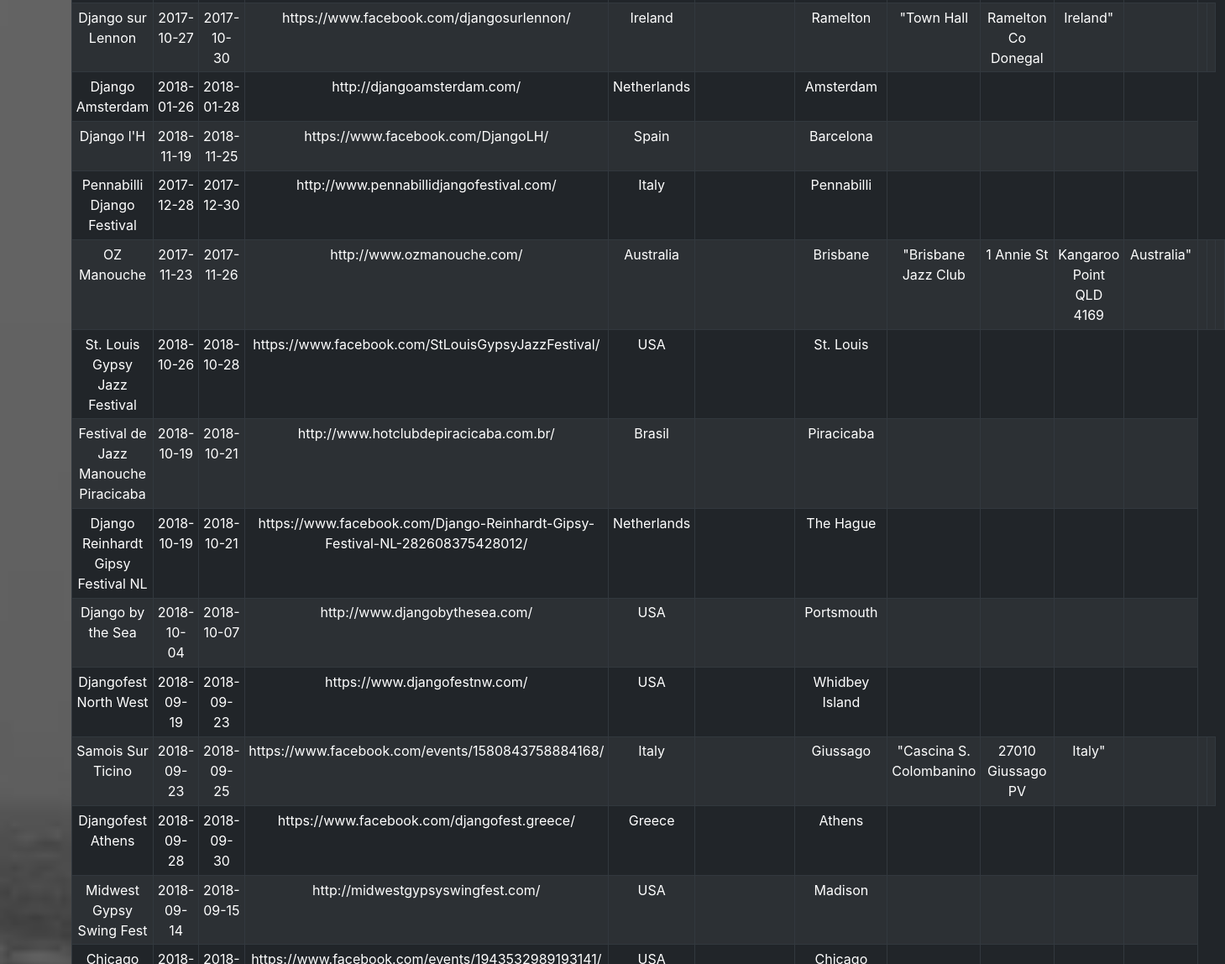
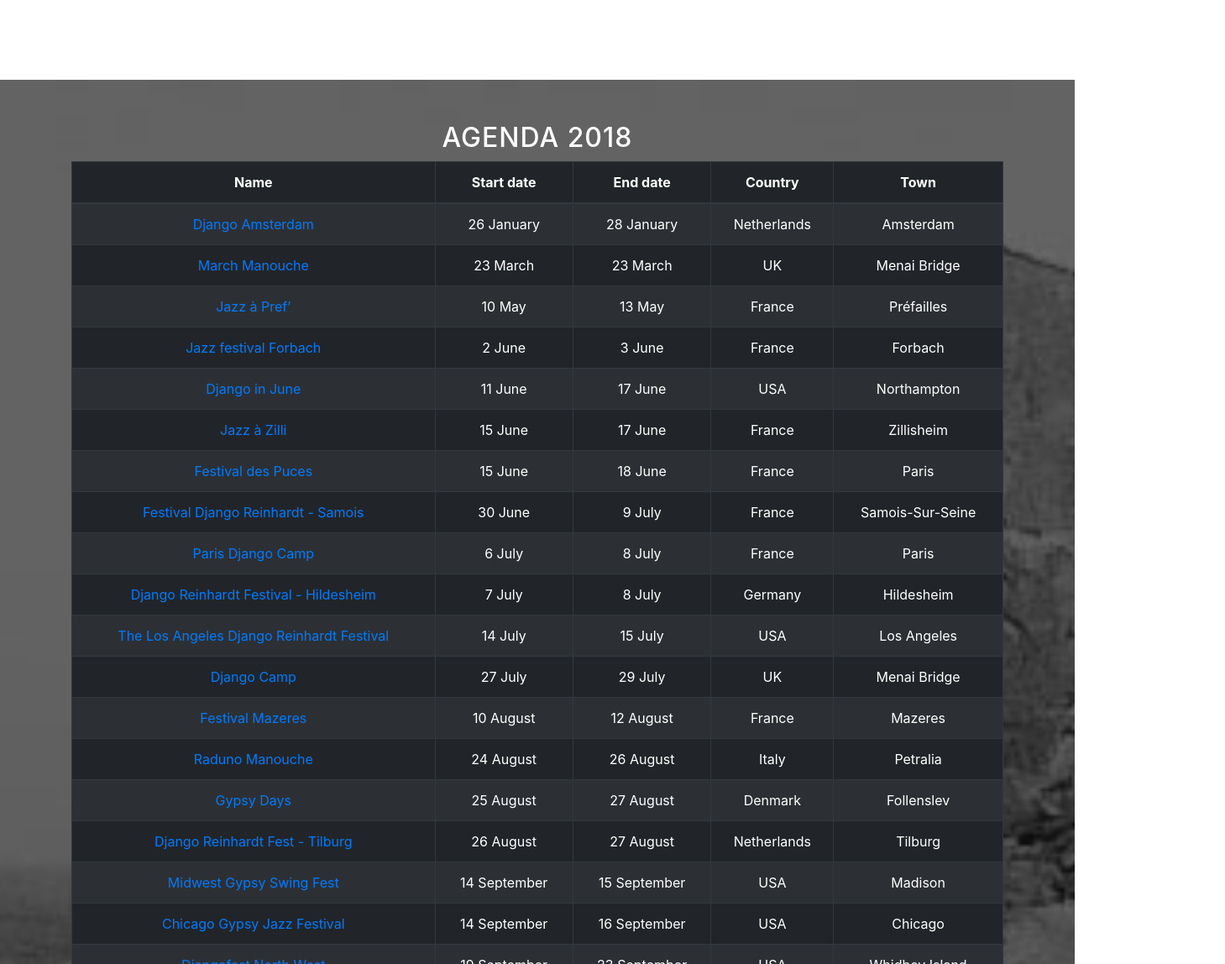
Before and after one commit to tbouttaz/GypsyJazzAgenda, a website with bundled scripts: page index.html in a window 1280 px wide. Shown: the part 1652-2800 px from the top of the page at 84% size, 1459 px wide, since content can reach past the window. Built offline with nearby package versions, Linux system fonts and the light colour scheme.

Commit message:
Updating table content and map ratio

```diff
--- a/index.html
+++ b/index.html
@@ -40,7 +40,7 @@
               <a class="nav-link js-scroll-trigger" href="#about">Festivals Map</a>
             </li>
             <li class="nav-item">
-              <a class="nav-link js-scroll-trigger" href="#download">List of Events</a>
+              <a class="nav-link js-scroll-trigger" href="#download">Agenda</a>
             </li>
             <li class="nav-item">
               <a class="nav-link js-scroll-trigger" href="#contact">Contact</a>
@@ -60,8 +60,8 @@
               <p class="intro-text">Love Gypsy Jazz but struggling to find festivals?
                 <br>Gypsy Jazz Agenda lists most of the festivals worldwide!
                 <!-- TODO - find class for smooth transition - nav-link js-scroll-trigger ? -->
-                <br>Have a look at the <a href="#about">Map</a> or <a href="#download">List of events</a>.<br>
-                And if you've noticed something's missing, <a  href="#contact">let me know</a>!
+                <br>Start exploring the <a class="js-scroll-trigger" href="#about">Map</a> or have a look at the <a class="js-scroll-trigger" href="#download">Agenda</a>.<br>
+                And if you've noticed something's missing, <a class="js-scroll-trigger" href="#contact">let me know</a>!
               </p>
               <a href="#about" class="btn btn-circle js-scroll-trigger">
                 <i class="fa fa-angle-double-down animated"></i>
@@ -76,10 +76,17 @@
     <section id="about" class="content-section text-center">
       <div class="container">
         <div class="row">
-          <div class="col-lg-8 mx-auto">
-            <h2>Map</h2>
+          <!-- <div class="col-lg-8 mx-auto"> -->
+          <div class="mx-auto">
+            <h2>Festivals Map</h2>
             <!-- Google Map -->
-            <!-- <iframe src="https://www.google.com/maps/d/embed?mid=1r7D6ot3pYLQ_EzNalRJnU_3HYwozqIik" width="800" height="600" center="47.273285, 124.515024" zoom="5"></iframe> -->
+            <p>
+              View in <a target="_blank" href="https://www.google.com/maps/d/viewer?mid=1r7D6ot3pYLQ_EzNalRJnU_3HYwozqIik&ll=47.75261289886664%2C3.8230838875000472&z=5">Full Screen</a>
+            </p>
+            <!-- TODO - hide the map on small devices and only leave the Full Screen link -->
+            <div class="google-maps">
+              <iframe src="https://www.google.com/maps/d/embed?mid=1r7D6ot3pYLQ_EzNalRJnU_3HYwozqIik" width="1000" height="600" center="47.273285, 124.515024" zoom="5"></iframe>
+            </div>
 
             <!-- DataWrapper Map (not working - check if need to be enabled on the admin page?) -->
             <!-- <iframe id="datawrapper-chart-0hMhq" src="//datawrapper.dwcdn.net/0hMhq/1/" scrolling="no" frameborder="0" allowtransparency="true" style="width: 0; min-width: 100% !important;" height="400"></iframe><script type="text/javascript">if("undefined"==typeof window.datawrapper)window.datawrapper={};window.datawrapper["0hMhq"]={},window.datawrapper["0hMhq"].embedDeltas={"100":400,"200":400,"300":400,"400":400,"500":400,"700":400,"800":400,"900":400,"1000":400},window.datawrapper["0hMhq"].iframe=document.getElementById("datawrapper-chart-0hMhq"),window.datawrapper["0hMhq"].iframe.style.height=window.datawrapper["0hMhq"].embedDeltas[Math.min(1e3,Math.max(100*Math.floor(window.datawrapper["0hMhq"].iframe.offsetWidth/100),100))]+"px",window.addEventListener("message",function(a){if("undefined"!=typeof a.data["datawrapper-height"])for(var b in a.data["datawrapper-height"])if("0hMhq"==b)window.datawrapper["0hMhq"].iframe.style.height=a.data["datawrapper-height"][b]+"px"});</script> -->
@@ -88,49 +95,225 @@
       </div>
     </section>
 
-    <!-- Download Section -->
+    <!-- Download Section (actually Agenda Section) -->
     <section id="download" class="download-section content-section text-center">
       <div class="container">
         <div class="mx-auto">
-          <h2>List</h2>
+          <h2>Agenda 2018</h2>
           <div id="app">
             <!-- <festivaltable :festidata="data"></festivaltable> -->
             <div class="table-responsive-lg">
-              <table class="table table-bordered table-hover table-condensed table-striped table-dark table-sm">
+              <table class="table table-bordered table-hover table-condensed table-striped table-dark">
               <caption>List of Gypsy Jazz festivals</caption>
                   <thead>
-                    <tr><td>Name</td><td>Start date</td><td>End date</td><td>Website</td><td>Country</td><td>Region</td><td>Town</td><td>Address</td><td>Price</td><td>Camping</td><td>Note</td></tr>
+                    <tr><th scope="col">Name</th><th scope="col">Start date</th><th scope="col">End date</th><th scope="col">Country</th><th scope="col">Town</th></tr>
                   </thead>
 
                   <tbody>
-                    <tr><td>Jazz à Zilli</td><td>2018-06-15</td><td>2018-06-17</td><td>www.festivaljazzmanouche.org</td><td>France</td><td>Grand Est</td><td>Zillisheim</td><td>Salle polyvalente de Zillisheim - Rue de Didenheim - 68720 Zillisheim</td><td>0</td><td></td><td>Le festival recherche des bénévoles</td></tr>
-                    <tr><td>Jazz à Pref’</td><td>2018-05-10</td><td>2018-05-13</td><td>http://www.musicscool.fr</td><td>France</td><td>Pays de la Loire</td><td>Préfailles</td><td>"31 Grande Rue</td><td> Préfailles"</td><td></td><td></td><td></td></tr>
-                    <tr><td>Festival Mazeres</td><td>2018-08-10</td><td>2018-08-12</td><td>https://www.festivalmazeres.fr</td><td>France</td><td>Occitanie</td><td>Mazeres</td><td></td><td>55</td><td></td><td></td></tr>
-                    <tr><td>Jazz festival Forbach</td><td>2018-06-02</td><td>2018-06-03</td><td>http://www.jazzfestivalforbach.fr</td><td>France</td><td>Grand Est</td><td>Forbach</td><td></td><td>60</td><td></td><td></td></tr>
-                    <tr><td>Django sur Lennon</td><td>2017-10-27</td><td>2017-10-30</td><td>https://www.facebook.com/djangosurlennon/</td><td>Ireland</td><td></td><td>Ramelton</td><td>"Town Hall</td><td> Ramelton Co Donegal</td><td> Ireland"</td><td></td><td></td><td></td></tr>
-                    <tr><td>Django Amsterdam</td><td>2018-01-26</td><td>2018-01-28</td><td>http://djangoamsterdam.com/</td><td>Netherlands</td><td></td><td>Amsterdam</td><td></td><td></td><td></td><td></td></tr>
-                    <tr><td>Django l'H</td><td>2018-11-19</td><td>2018-11-25</td><td>https://www.facebook.com/DjangoLH/</td><td>Spain</td><td></td><td>Barcelona</td><td></td><td></td><td></td><td></td></tr>
-                    <tr><td>Pennabilli Django Festival</td><td>2017-12-28</td><td>2017-12-30</td><td>http://www.pennabillidjangofestival.com/</td><td>Italy</td><td></td><td>Pennabilli</td><td></td><td></td><td></td><td></td></tr>
-                    <tr><td>OZ Manouche</td><td>2017-11-23</td><td>2017-11-26</td><td>http://www.ozmanouche.com/</td><td>Australia</td><td></td><td>Brisbane</td><td>"Brisbane Jazz Club</td><td> 1 Annie St</td><td> Kangaroo Point QLD 4169</td><td> Australia"</td><td></td><td></td><td></td></tr>
-                    <tr><td>St. Louis Gypsy Jazz Festival</td><td>2018-10-26</td><td>2018-10-28</td><td>https://www.facebook.com/StLouisGypsyJazzFestival/</td><td>USA</td><td></td><td>St. Louis</td><td></td><td></td><td></td><td></td></tr>
-                    <tr><td>Festival de Jazz Manouche Piracicaba</td><td>2018-10-19</td><td>2018-10-21</td><td>http://www.hotclubdepiracicaba.com.br/</td><td>Brasil</td><td></td><td>Piracicaba</td><td></td><td></td><td></td><td></td></tr>
-                    <tr><td>Django Reinhardt Gipsy Festival NL</td><td>2018-10-19</td><td>2018-10-21</td><td>https://www.facebook.com/Django-Reinhardt-Gipsy-Festival-NL-282608375428012/</td><td>Netherlands</td><td></td><td>The Hague</td><td></td><td></td><td></td><td></td></tr>
-                    <tr><td>Django by the Sea</td><td>2018-10-04</td><td>2018-10-07</td><td>http://www.djangobythesea.com/</td><td>USA</td><td></td><td>Portsmouth</td><td></td><td></td><td></td><td></td></tr>
-                    <tr><td>Djangofest North West</td><td>2018-09-19</td><td>2018-09-23</td><td>https://www.djangofestnw.com/</td><td>USA</td><td></td><td>Whidbey Island</td><td></td><td></td><td></td><td></td></tr>
-                    <tr><td>Samois Sur Ticino</td><td>2018-09-23</td><td>2018-09-25</td><td>https://www.facebook.com/events/1580843758884168/</td><td>Italy</td><td></td><td>Giussago</td><td>"Cascina S. Colombanino</td><td> 27010 Giussago PV</td><td> Italy"</td><td></td><td></td><td></td></tr>
-                    <tr><td>Djangofest Athens</td><td>2018-09-28</td><td>2018-09-30</td><td>https://www.facebook.com/djangofest.greece/</td><td>Greece</td><td></td><td>Athens</td><td></td><td></td><td></td><td></td></tr>
-                    <tr><td>Midwest Gypsy Swing Fest</td><td>2018-09-14</td><td>2018-09-15</td><td>http://midwestgypsyswingfest.com/</td><td>USA</td><td></td><td>Madison</td><td></td><td></td><td></td><td></td></tr>
-                    <tr><td>Chicago Gypsy Jazz Festival</td><td>2018-09-14</td><td>2018-09-16</td><td>https://www.facebook.com/events/1943532989193141/</td><td>USA</td><td></td><td>Chicago</td><td></td><td></td><td></td><td></td></tr>
-                    <tr><td>Gypsy Days</td><td>2018-08-25</td><td>2018-08-27</td><td>https://www.facebook.com/events/1943532989193141/</td><td>Denmark</td><td></td><td>Follenslev</td><td>Vesterlyng Camping</td><td></td><td></td><td></td></tr>
-                    <tr><td>Django Reinhardt Fest - Tilburg</td><td>2018-08-26</td><td>2018-08-27</td><td>https://www.facebook.com/djangoreinhardtfest/</td><td>Netherlands</td><td></td><td>Tilburg</td><td></td><td></td><td></td><td></td></tr>
-                    <tr><td>Raduno Manouche</td><td>2018-08-24</td><td>2018-08-26</td><td>http://www.radunomanouche.it/programma2016.html</td><td>Italy</td><td>Sicily</td><td>Petralia</td><td></td><td></td><td></td><td></td></tr>
-                    <tr><td>Paris Django Camp</td><td>2018-07-06</td><td>2018-07-08</td><td>https://www.facebook.com/Paris-Django-Camp-191381641273069/</td><td>France</td><td></td><td>Paris</td><td></td><td></td><td>No</td><td></td></tr>
-                    <tr><td>The Los Angeles Django Reinhardt Festival</td><td>2018-07-14</td><td>2018-07-15</td><td>https://www.facebook.com/events/1836461403237195/</td><td>USA</td><td>California</td><td>Los Angeles</td><td></td><td></td><td></td><td></td></tr>
-                    <tr><td>Django Reinhardt Festival - Hildesheim</td><td>2018-07-07</td><td>2018-07-08</td><td>https://festival-django-reinhardt.de/</td><td>Germany</td><td></td><td>Hildesheim</td><td></td><td></td><td></td><td></td></tr>
-                    <tr><td>Festival des Puces</td><td>2018-06-15</td><td>2018-06-18</td><td>http://www.festivaldespuces.com/</td><td>France</td><td></td><td>Paris</td><td></td><td></td><td>No</td><td></td></tr>
-                    <tr><td>Festival Django Reinhardt - Samois</td><td>2018-06-30</td><td>2018-07-09</td><td>http://www.festivaldjangoreinhardt.com/</td><td>France</td><td>Ile-de-France</td><td>Samois-Sur-Seine</td><td></td><td></td><td>Yes</td><td></td></tr>
-                    <tr><td>March Manouche</td><td></td><td></td><td></td><td></td><td></td><td></td><td></td><td></td><td></td><td></td></tr>
-                    <tr><td>Django in June</td><td>2018-06-11</td><td>2018-06-17</td><td>http://djangoinjune.com/</td><td>USA</td><td>Massachusets</td><td>Northampton</td><td></td><td></td><td></td><td></td></tr>
+                    <!-- TODO - make the whole row clickable? -->
+                      <tr>
+                          <td><a target="_blank" href="http://djangoamsterdam.com/">Django Amsterdam</a></td>
+                          <td>26 January</td>
+                          <td>28 January</td>
+                          <td>Netherlands</td>
+                          <td>Amsterdam</td>
+                        </tr>
+                        <tr>
+                          <td><a target="_blank" href="https://www.marchmanouche.co.uk/">March Manouche</a></td>
+                          <td>23 March</td>
+                          <td>23 March</td>
+                          <td>UK</td>
+                          <td>Menai Bridge</td>
+                        </tr>
+                        <tr>
+                          <td><a target="_blank" href="http://www.musicscool.fr">Jazz à Pref’</a></td>
+                          <td>10 May</td>
+                          <td>13 May</td>
+                          <td>France</td>
+                          <td>Préfailles</td>
+                        </tr>
+                        <tr>
+                          <td><a target="_blank" href="http://www.jazzfestivalforbach.fr">Jazz festival Forbach</a></td>
+                          <td>2 June</td>
+                          <td>3 June</td>
+                          <td>France</td>
+                          <td>Forbach</td>
+                        </tr>
+                        <tr>
+                          <td><a target="_blank" href="http://djangoinjune.com/">Django in June</a></td>
+                          <td>11 June</td>
+                          <td>17 June</td>
+                          <td>USA</td>
+                          <td>Northampton</td>
+                        </tr>
+                        <tr>
+                          <td><a target="_blank" href="www.festivaljazzmanouche.org">Jazz à Zilli</a></td>
+                          <td>15 June</td>
+                          <td>17 June</td>
+                          <td>France</td>
+                          <td>Zillisheim</td>
+                        </tr>
+                        <tr>
+                          <td><a target="_blank" href="http://www.festivaldespuces.com/">Festival des Puces</a></td>
+                          <td>15 June</td>
+                          <td>18 June</td>
+                          <td>France</td>
+                          <td>Paris</td>
+                        </tr>
+                        <tr>
+                          <td><a target="_blank" href="http://www.festivaldjangoreinhardt.com/">Festival Django Reinhardt - Samois</a></td>
+                          <td>30 June</td>
+                          <td>9 July</td>
+                          <td>France</td>
+                          <td>Samois-Sur-Seine</td>
+                        </tr>
+                        <tr>
+                          <td><a target="_blank" href="https://www.facebook.com/Paris-Django-Camp-191381641273069/">Paris Django Camp</a></td>
+                          <td>6 July</td>
+                          <td>8 July</td>
+                          <td>France</td>
+                          <td>Paris</td>
+                        </tr>
+                        <tr>
+                          <td><a target="_blank" href="https://festival-django-reinhardt.de/">Django Reinhardt Festival - Hildesheim</a></td>
+                          <td>7 July</td>
+                          <td>8 July</td>
+                          <td>Germany</td>
+                          <td>Hildesheim</td>
+                        </tr>
+                        <tr>
+                          <td><a target="_blank" href="https://www.facebook.com/events/1836461403237195/">The Los Angeles Django Reinhardt Festival</a></td>
+                          <td>14 July</td>
+                          <td>15 July</td>
+                          <td>USA</td>
+                          <td>Los Angeles</td>
+                        </tr>
+                        <tr>
+                          <td><a target="_blank" href="https://www.marchmanouche.co.uk/django-camp-2018.html">Django Camp</a></td>
+                          <td>27 July</td>
+                          <td>29 July</td>
+                          <td>UK</td>
+                          <td>Menai Bridge</td>
+                        </tr>
+                        <tr>
+                          <td><a target="_blank" href="https://www.festivalmazeres.fr">Festival Mazeres</a></td>
+                          <td>10 August</td>
+                          <td>12 August</td>
+                          <td>France</td>
+                          <td>Mazeres</td>
+                        </tr>
+                        <tr>
+                          <td><a target="_blank" href="http://www.radunomanouche.it/programma2016.html">Raduno Manouche</a></td>
+                          <td>24 August</td>
+                          <td>26 August</td>
+                          <td>Italy</td>
+                          <td>Petralia</td>
+                        </tr>
+                        <tr>
+                          <td><a target="_blank" href="https://www.facebook.com/events/1943532989193141/">Gypsy Days</a></td>
+                          <td>25 August</td>
+                          <td>27 August</td>
+                          <td>Denmark</td>
+                          <td>Follenslev</td>
+                        </tr>
+                        <tr>
+                          <td><a target="_blank" href="https://www.facebook.com/djangoreinhardtfest/">Django Reinhardt Fest - Tilburg</a></td>
+                          <td>26 August</td>
+                          <td>27 August</td>
+                          <td>Netherlands</td>
+                          <td>Tilburg</td>
+                        </tr>
+                        <tr>
+                          <td><a target="_blank" href="http://midwestgypsyswingfest.com/">Midwest Gypsy Swing Fest</a></td>
+                          <td>14 September</td>
+                          <td>15 September</td>
+                          <td>USA</td>
+                          <td>Madison</td>
+                        </tr>
+                        <tr>
+                          <td><a target="_blank" href="https://www.facebook.com/events/1943532989193141/">Chicago Gypsy Jazz Festival</a></td>
+                          <td>14 September</td>
+                          <td>16 September</td>
+                          <td>USA</td>
+                          <td>Chicago</td>
+                        </tr>
+                        <tr>
+                          <td><a target="_blank" href="https://www.djangofestnw.com/">Djangofest North West</a></td>
+                          <td>19 September</td>
+                          <td>23 September</td>
+                          <td>USA</td>
+                          <td>Whidbey Island</td>
+                        </tr>
+                        <tr>
+                          <td><a target="_blank" href="https://www.facebook.com/events/1580843758884168/">Samois Sur Ticino</a></td>
+                          <td>23 September</td>
+                          <td>25 September</td>
+                          <td>Italy</td>
+                          <td>Giussago</td>
+                        </tr>
+                        <tr>
+                          <td><a target="_blank" href="http://djangosurlennon.com/">Django sur Lennon</a></td>
+                          <td>27 September</td>
+                          <td>29 September</td>
+                          <td>Ireland</td>
+                          <td>Ramelton</td>
+                        </tr>
+                        <tr>
+                          <td><a target="_blank" href="https://www.facebook.com/djangofest.greece/">Djangofest Athens</a></td>
+                          <td>28 September</td>
+                          <td>30 September</td>
+                          <td>Greece</td>
+                          <td>Athens</td>
+                        </tr>
+                        <tr>
+                          <td><a target="_blank" href="http://www.djangobythesea.com/">Django by the Sea</a></td>
+                          <td>4 October</td>
+                          <td>7 October</td>
+                          <td>USA</td>
+                          <td>Portsmouth</td>
+                        </tr>
+                        <tr>
+                          <td><a target="_blank" href="http://www.hotclubdepiracicaba.com.br/">Festival de Jazz Manouche Piracicaba</a></td>
+                          <td>19 October</td>
+                          <td>21 October</td>
+                          <td>Brasil</td>
+                          <td>Piracicaba</td>
+                        </tr>
+                        <tr>
+                          <td><a target="_blank" href="https://www.facebook.com/Django-Reinhardt-Gipsy-Festival-NL-282608375428012/">Django Reinhardt Gipsy Festival NL</a></td>
+                          <td>19 October</td>
+                          <td>21 October</td>
+                          <td>Netherlands</td>
+                          <td>The Hague</td>
+                        </tr>
+                        <tr>
+                          <td><a target="_blank" href="https://www.facebook.com/StLouisGypsyJazzFestival/">St. Louis Gypsy Jazz Festival</a></td>
+                          <td>26 October</td>
+                          <td>28 October</td>
+                          <td>USA</td>
+                          <td>St. Louis</td>
+                        </tr>
+                        <tr>
+                          <td><a target="_blank" href="https://www.facebook.com/DjangoLH/">Django l&#39;H</a></td>
+                          <td>19 November</td>
+                          <td>25 November</td>
+                          <td>Spain</td>
+                          <td>Barcelona</td>
+                        </tr>
+                        <tr>
+                          <td><a target="_blank" href="http://www.ozmanouche.com/">OZ Manouche</a></td>
+                          <td>23 November</td>
+                          <td>26 November</td>
+                          <td>Australia</td>
+                          <td>Brisbane</td>
+                        </tr>
+                        <tr>
+                          <td><a target="_blank" href="http://www.pennabillidjangofestival.com/">Pennabilli Django Festival</a></td>
+                          <td>28 December</td>
+                          <td>30 December</td>
+                          <td>Italy</td>
+                          <td>Pennabilli</td>
+                        </tr>
                   </tbody>
                 </table>
             </div>
```
